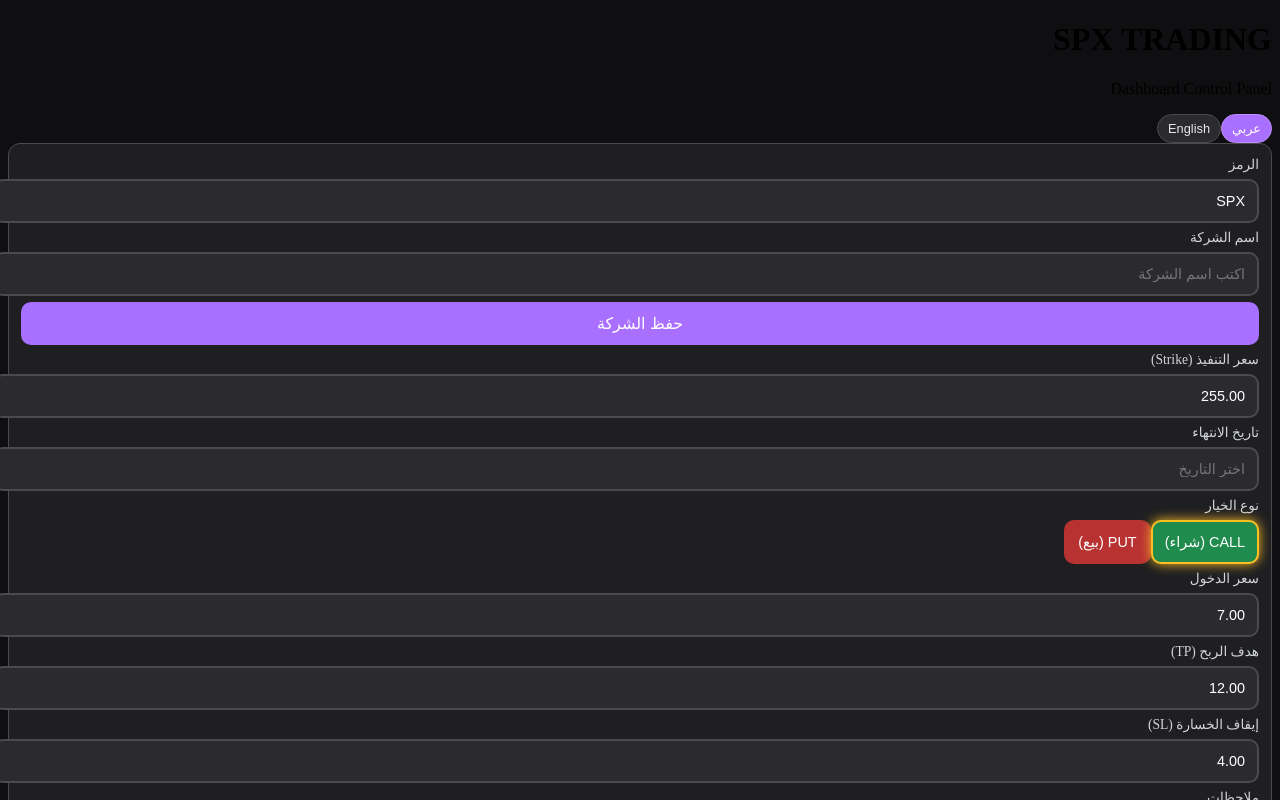
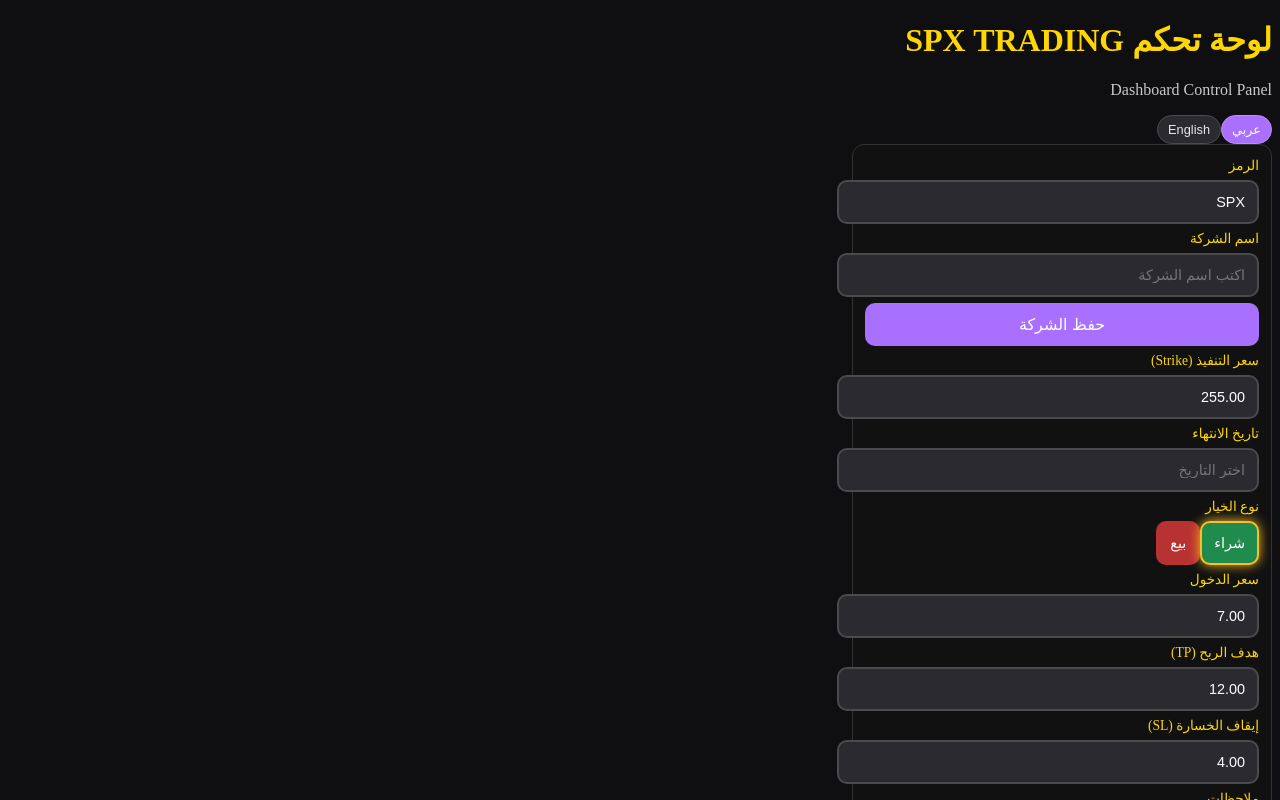
Before and after one commit to alshlyzwz440-collab/dashboard-simple-2024, a Next.js app: page /dashboard in a window 1280 px wide. Shown: the top 800 px of the page. Built offline with nearby package versions, Linux system fonts and the light colour scheme.

Commit message:
final: SPX TRADING luxury dashboard

```diff
--- a/app/dashboard/page.tsx
+++ b/app/dashboard/page.tsx
@@ -3,8 +3,13 @@
 // react-datepicker installed
 
 import { useState, useEffect } from "react";
-import DatePicker from "react-datepicker";
+import DatePicker, { registerLocale } from "react-datepicker";
 import "react-datepicker/dist/react-datepicker.css";
+import ar from "date-fns/locale/ar";
+import en from "date-fns/locale/en-US";
+
+registerLocale("ar", ar);
+registerLocale("en", en);
 
 type Lang = "en" | "ar";
 
@@ -27,7 +32,8 @@ export default function DashboardPage() {
   const [companies, setCompanies] = useState<Company[]>([]);
   const [filteredCompanies, setFilteredCompanies] = useState<Company[]>([]);
 
-  // تحميل الشركات من التخزين المحلي
+  const [showPreview, setShowPreview] = useState(false);
+
   useEffect(() => {
     const stored = localStorage.getItem("saved_companies");
     if (stored) {
@@ -40,7 +46,6 @@ export default function DashboardPage() {
     }
   }, []);
 
-  // فلترة الشركات حسب أول حرف
   useEffect(() => {
     if (!companyInput) {
       setFilteredCompanies([]);
@@ -75,16 +80,7 @@ export default function DashboardPage() {
   };
 
   const handleSubmitContract = () => {
-    console.log("Contract Submitted:", {
-      symbol,
-      strike,
-      expiration,
-      contractType,
-      entryPrice,
-      takeProfit,
-      stopLoss,
-      notes,
-    });
+    setShowPreview(true);
   };
 
   const handleToggleBot = () => {
@@ -92,13 +88,16 @@ export default function DashboardPage() {
   };
 
   return (
-    <div className={`min-h-screen bg-[#0f0f11] text-white ${directionClass}`}>
-      <div className="max-w-xl mx-auto px-4 py-8">
-
+    <div className={`min-h-screen bg-black text-white ${directionClass}`}>
+      <div className="mx-auto px-4 py-8" style={{ maxWidth: "420px" }}>
         {/* عنوان القروب */}
         <div className="mb-6 text-center">
-          <h1 className="text-3xl font-bold">SPX TRADING</h1>
-          <p className="text-sm text-gray-400 mt-1">Dashboard Control Panel</p>
+          <h1 className="text-3xl font-bold" style={{ color: "#FFD700" }}>
+            لوحة تحكم SPX TRADING
+          </h1>
+          <p className="text-sm" style={{ color: "#c9c9c9" }}>
+            Dashboard Control Panel
+          </p>
         </div>
 
         {/* زر اللغة */}
@@ -117,12 +116,14 @@ export default function DashboardPage() {
           </button>
         </div>
 
-        {/* الكارد */}
-        <div className="contract-card">
-
+        {/* الكارد الرئيسي */}
+        <div
+          className="contract-card"
+          style={{ background: "#111", borderColor: "#333" }}
+        >
           {/* الرمز */}
           <div className="field-block">
-            <label className="field-label">
+            <label className="field-label" style={{ color: "#FFD700" }}>
               {lang === "ar" ? "الرمز" : "Symbol"}
             </label>
             <input
@@ -135,7 +136,7 @@ export default function DashboardPage() {
 
           {/* اسم الشركة */}
           <div className="field-block">
-            <label className="field-label">
+            <label className="field-label" style={{ color: "#FFD700" }}>
               {lang === "ar" ? "اسم الشركة" : "Company Name"}
             </label>
             <input
@@ -171,7 +172,7 @@ export default function DashboardPage() {
 
           {/* Strike */}
           <div className="field-block">
-            <label className="field-label">
+            <label className="field-label" style={{ color: "#FFD700" }}>
               {lang === "ar" ? "سعر التنفيذ (Strike)" : "Strike"}
             </label>
             <input
@@ -183,7 +184,7 @@ export default function DashboardPage() {
 
           {/* التقويم */}
           <div className="field-block">
-            <label className="field-label">
+            <label className="field-label" style={{ color: "#FFD700" }}>
               {lang === "ar" ? "تاريخ الانتهاء" : "Expiration"}
             </label>
 
@@ -197,34 +198,38 @@ export default function DashboardPage() {
             />
           </div>
 
-          {/* نوع العقد */}
+          {/* نوع الخيار */}
           <div className="field-block">
-            <label className="field-label">
+            <label className="field-label" style={{ color: "#FFD700" }}>
               {lang === "ar" ? "نوع الخيار" : "Contract Type"}
             </label>
 
             <div className="flex gap-4">
               <button
                 type="button"
-                className={`btn-call ${contractType === "CALL" ? "btn-selected" : ""}`}
+                className={`btn-call ${
+                  contractType === "CALL" ? "btn-selected" : ""
+                }`}
                 onClick={() => setContractType("CALL")}
               >
-                {lang === "ar" ? "CALL (شراء)" : "CALL (Buy)"}
+                {lang === "ar" ? "شراء" : "CALL"}
               </button>
 
               <button
                 type="button"
-                className={`btn-put ${contractType === "PUT" ? "btn-selected" : ""}`}
+                className={`btn-put ${
+                  contractType === "PUT" ? "btn-selected" : ""
+                }`}
                 onClick={() => setContractType("PUT")}
               >
-                {lang === "ar" ? "PUT (بيع)" : "PUT (Sell)"}
+                {lang === "ar" ? "بيع" : "PUT"}
               </button>
             </div>
           </div>
 
           {/* الأسعار */}
           <div className="field-block">
-            <label className="field-label">
+            <label className="field-label" style={{ color: "#FFD700" }}>
               {lang === "ar" ? "سعر الدخول" : "Entry Price"}
             </label>
             <input
@@ -235,7 +240,7 @@ export default function DashboardPage() {
           </div>
 
           <div className="field-block">
-            <label className="field-label">
+            <label className="field-label" style={{ color: "#FFD700" }}>
               {lang === "ar" ? "هدف الربح (TP)" : "Take Profit (TP)"}
             </label>
             <input
@@ -246,7 +251,7 @@ export default function DashboardPage() {
           </div>
 
           <div className="field-block">
-            <label className="field-label">
+            <label className="field-label" style={{ color: "#FFD700" }}>
               {lang === "ar" ? "إيقاف الخسارة (SL)" : "Stop Loss (SL)"}
             </label>
             <input
@@ -258,7 +263,7 @@ export default function DashboardPage() {
 
           {/* ملاحظات */}
           <div className="field-block">
-            <label className="field-label">
+            <label className="field-label" style={{ color: "#FFD700" }}>
               {lang === "ar" ? "ملاحظات" : "Notes"}
             </label>
             <textarea
@@ -287,9 +292,59 @@ export default function DashboardPage() {
               {lang === "ar" ? "تشغيل / إيقاف البوت" : "Start / Stop Bot"}
             </button>
           </div>
-
         </div>
       </div>
+
+      {/* معاينة العقد */}
+      {showPreview && (
+        <div className="fixed inset-0 bg-black bg-opacity-80 flex items-center justify-center px-4">
+          <div
+            className="contract-card"
+            style={{
+              maxWidth: "420px",
+              width: "100%",
+              background: "#111",
+              borderColor: "#333",
+              padding: "20px",
+            }}
+          >
+            <h2
+              className="text-xl font-bold mb-4"
+              style={{ color: "#FFD700" }}
+            >
+              {lang === "ar" ? "معاينة العقد" : "Contract Preview"}
+            </h2>
+
+            <p>رمز: {symbol}</p>
+            <p>Strike: {strike}</p>
+            <p>
+              Expiration:{" "}
+              {expiration ? expiration.toISOString().split("T")[0] : "-"}
+            </p>
+            <p>
+              نوع العقد:{" "}
+              {contractType === "CALL"
+                ? lang === "ar"
+                  ? "شراء"
+                  : "CALL"
+                : lang === "ar"
+                ? "بيع"
+                : "PUT"}
+            </p>
+            <p>سعر الدخول: {entryPrice}</p>
+            <p>هدف الربح: {takeProfit}</p>
+            <p>إيقاف الخسارة: {stopLoss}</p>
+            <p>ملاحظات: {notes || "-"}</p>
+
+            <button
+              className="btn-stop mt-4"
+              onClick={() => setShowPreview(false)}
+            >
+              {lang === "ar" ? "إغلاق" : "Close"}
+            </button>
+          </div>
+        </div>
+      )}
     </div>
   );
 }
```
